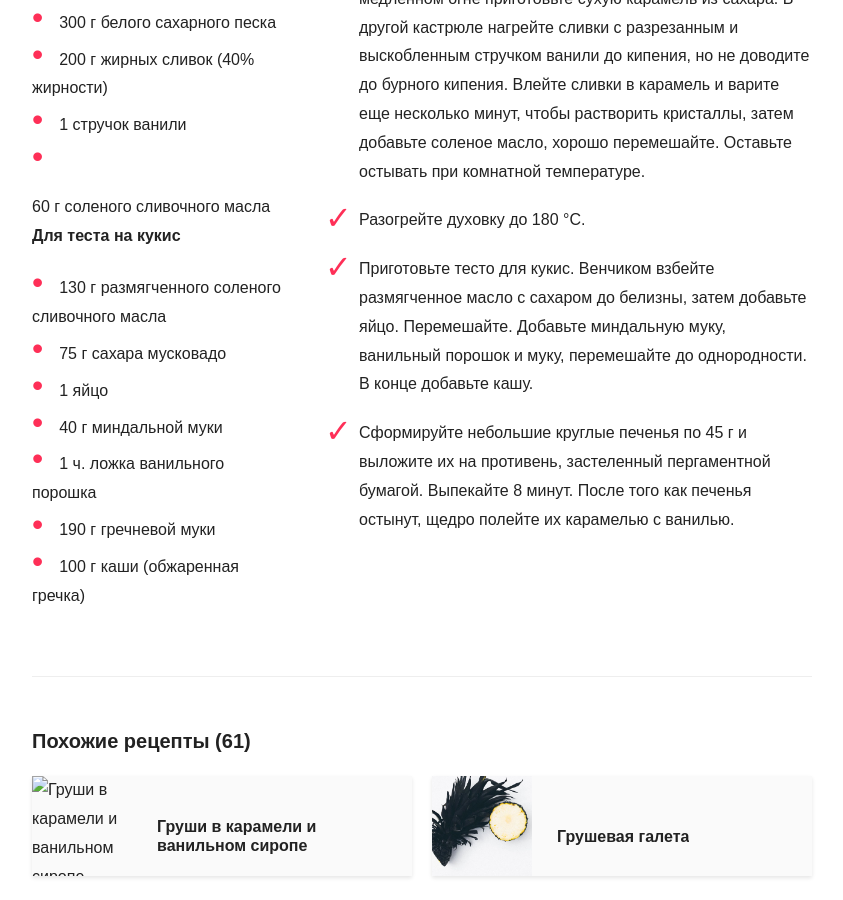
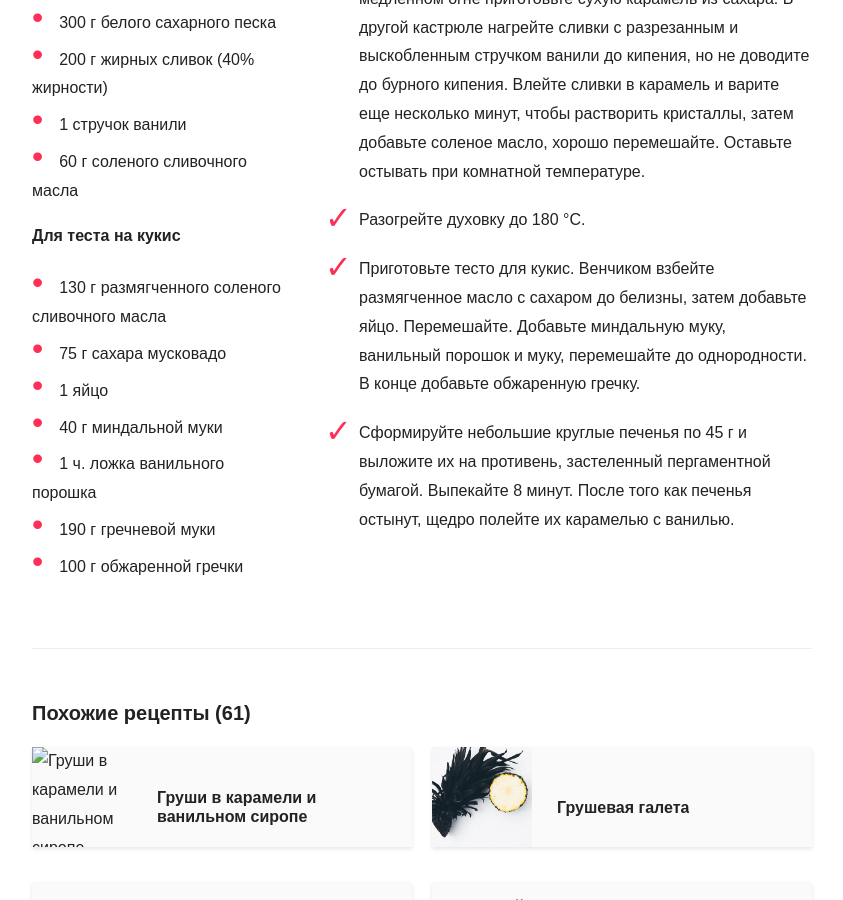
Before and after one commit to Helga1970/new-site, a Jekyll site: the page built from _recipes/les-cookeis-de-nos-reve/kukis-grechka-karamel-i-vanil.md, in a window 1280 px wide and 900 px high, scrolled down 1114 px. Shown: the whole window, without its empty margins (58-901 px from the left). Built offline with Jekyll 4.4.1, drawn with Linux system fonts in a browser that asks for light colours; nearby versions of some CDN libraries; some web fonts are replaced; comment, search, counter and statistics services are not loaded.

Commit message:
Update kukis-grechka-karamel-i-vanil.md

```diff
--- a/_recipes/les-cookeis-de-nos-reve/kukis-grechka-karamel-i-vanil.md
+++ b/_recipes/les-cookeis-de-nos-reve/kukis-grechka-karamel-i-vanil.md
@@ -30,7 +30,8 @@ recipe:
 
     * 60 г соленого сливочного масла
 
-    **Для теста на кукис**
+
+  **Для теста на кукис**
 
 
     * 130 г размягченного соленого сливочного масла
@@ -45,7 +46,7 @@ recipe:
 
     * 190 г гречневой муки
 
-    * 100 г каши (обжаренная гречка)'
+    * 100 г обжаренной гречки'
   directions_markdown: '1. Приготовьте карамель с ванилью. В небольшой кастрюле на
     медленном огне приготовьте сухую карамель из сахара. В другой кастрюле нагрейте
     сливки с разрезанным и выскобленным стручком ванили до кипения, но не доводите
@@ -59,7 +60,7 @@ recipe:
 
     3. Приготовьте тесто для кукис. Венчиком взбейте размягченное масло с сахаром
     до белизны, затем добавьте яйцо. Перемешайте. Добавьте миндальную муку, ванильный
-    порошок и муку, перемешайте до однородности. В конце добавьте кашу.
+    порошок и муку, перемешайте до однородности. В конце добавьте обжаренную гречку.
 
 
     4. Сформируйте небольшие круглые печенья по 45 г и выложите их на противень, застеленный
```
Also changed, not shown: other parts of _recipes/les-cookeis-de-nos-reve/kukis-grechka-karamel-i-vanil.md (+3 -3 lines).
